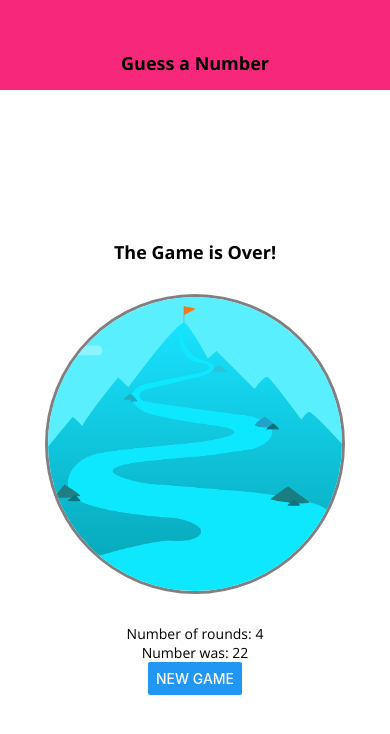
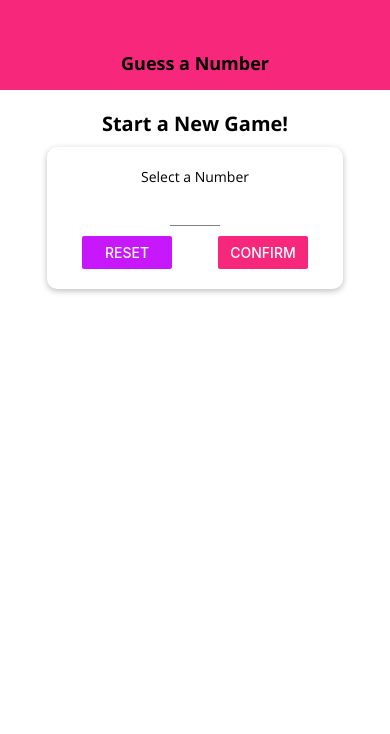
Before and after one commit to Chrispaterson22/rn-guess-number, a React Native app: screen / in a window 390 px wide. Shown: the top 734 px of the page. Built offline with nearby package versions, Linux system fonts and the light colour scheme.

Commit message:
game over screen styling and start game button

```diff
--- a/App.js
+++ b/App.js
@@ -44,13 +44,6 @@ export default function App() {
 	}
 
 	let content = <StartGameScreen onStartGame={startGameHandler} />
-	content = (
-		<GameOverScreen
-			numOfRounds={4}
-			userNumber={22}
-			onRestart={configNewGameHandler}
-		/>
-	)
 
 	if (userNumber && guessRounds <= 0) {
 		content = (
--- a/components/BodyText.js
+++ b/components/BodyText.js
@@ -2,7 +2,9 @@ import React from 'react'
 import { StyleSheet, Text } from 'react-native'
 
 const BodyText = props => {
-	return <Text style={styles.body}>{props.children}</Text>
+	return (
+		<Text style={{ ...styles.body, ...props.style }}>{props.children}</Text>
+	)
 }
 
 export default BodyText
--- /dev/null
+++ b/components/MainButton.js
@@ -0,0 +1,30 @@
+import React from 'react'
+import { StyleSheet, Text, View, TouchableOpacity } from 'react-native'
+
+import Colors from '../constants/colors'
+
+const MainButton = props => {
+	return (
+		<TouchableOpacity onPress={props.onPress}>
+			<View style={styles.btn}>
+				<Text style={styles.btnText}>{props.children}</Text>
+			</View>
+		</TouchableOpacity>
+	)
+}
+
+export default MainButton
+
+const styles = StyleSheet.create({
+	btn: {
+		backgroundColor: Colors.primary,
+		paddingVertical: 12,
+		paddingHorizontal: 30,
+		borderRadius: 25,
+	},
+	btnText: {
+		color: '#fff',
+		fontFamily: 'open-sans',
+		fontSize: 18,
+	},
+})
--- a/screens/GameOverScreen.js
+++ b/screens/GameOverScreen.js
@@ -1,8 +1,9 @@
 import React from 'react'
-import { StyleSheet, View, Button, Image } from 'react-native'
+import { StyleSheet, View, Button, Image, Text } from 'react-native'
 
 import BodyText from '../components/BodyText'
 import TitleText from '../components/TitleText'
+import Colors from '../constants/colors'
 
 const GameOverScreen = props => {
 	return (
@@ -11,12 +12,22 @@ const GameOverScreen = props => {
 			<View style={styles.imgContainer}>
 				<Image
 					source={require('../assets/success.png')}
+					// source={{
+					// 	uri:
+					// 		'https://images.unsplash.com/photo-1513496497-82958929944d?ixid=MXwxMjA3fDB8MHxwaG90by1wYWdlfHx8fGVufDB8fHw%3D&ixlib=rb-1.2.1&auto=format&fit=crop&w=675&q=80',
+					// }}
 					style={styles.image}
 					resizeMode='cover'
 				/>
 			</View>
-			<BodyText>Number of rounds: {props.numOfRounds}</BodyText>
-			<BodyText>Number was: {props.userNumber}</BodyText>
+			<View style={styles.resultContainer}>
+				<BodyText style={styles.resultText}>
+					Your phone needed{' '}
+					<Text style={styles.highlight}>{props.numOfRounds}</Text> rounds to
+					guess the number{' '}
+					<Text style={styles.highlight}>{props.userNumber}</Text>
+				</BodyText>
+			</View>
 			<Button title='New Game' onPress={props.onRestart} />
 		</View>
 	)
@@ -43,4 +54,16 @@ const styles = StyleSheet.create({
 		width: '100%',
 		height: '100%',
 	},
+	highlight: {
+		color: Colors.primary,
+		fontFamily: 'open-sans-bold',
+	},
+	resultContainer: {
+		marginHorizontal: 50,
+		marginBottom: 30,
+	},
+	resultText: {
+		textAlign: 'center',
+		fontSize: 20,
+	},
 })
--- a/screens/StartGameScreen.js
+++ b/screens/StartGameScreen.js
@@ -15,6 +15,7 @@ import Input from '../components/Input'
 import NumberContainer from '../components/NumberContainer'
 import BodyText from '../components/BodyText'
 import TitleText from '../components/TitleText'
+import MainButton from '../components/MainButton'
 
 const StartGameScreen = props => {
 	const [enteredValue, setEnteredValue] = useState('')
@@ -53,10 +54,9 @@ const StartGameScreen = props => {
 			<Card style={styles.summaryContainer}>
 				<BodyText>You selected</BodyText>
 				<NumberContainer>{selectedNumber}</NumberContainer>
-				<Button
-					title='START GAME'
-					onPress={() => props.onStartGame(selectedNumber)}
-				/>
+				<MainButton onPress={() => props.onStartGame(selectedNumber)}>
+					START GAME
+				</MainButton>
 			</Card>
 		)
 	}
```
